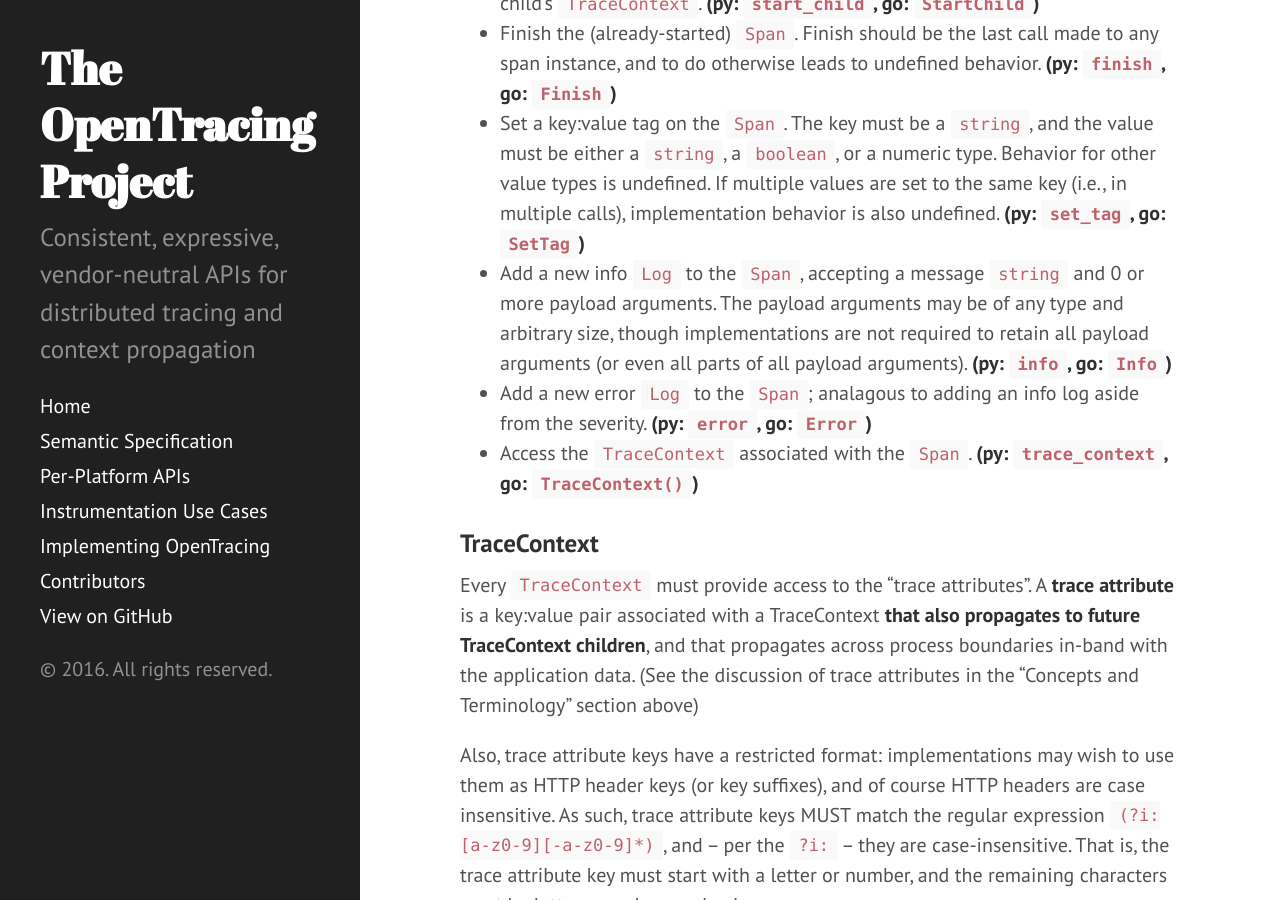
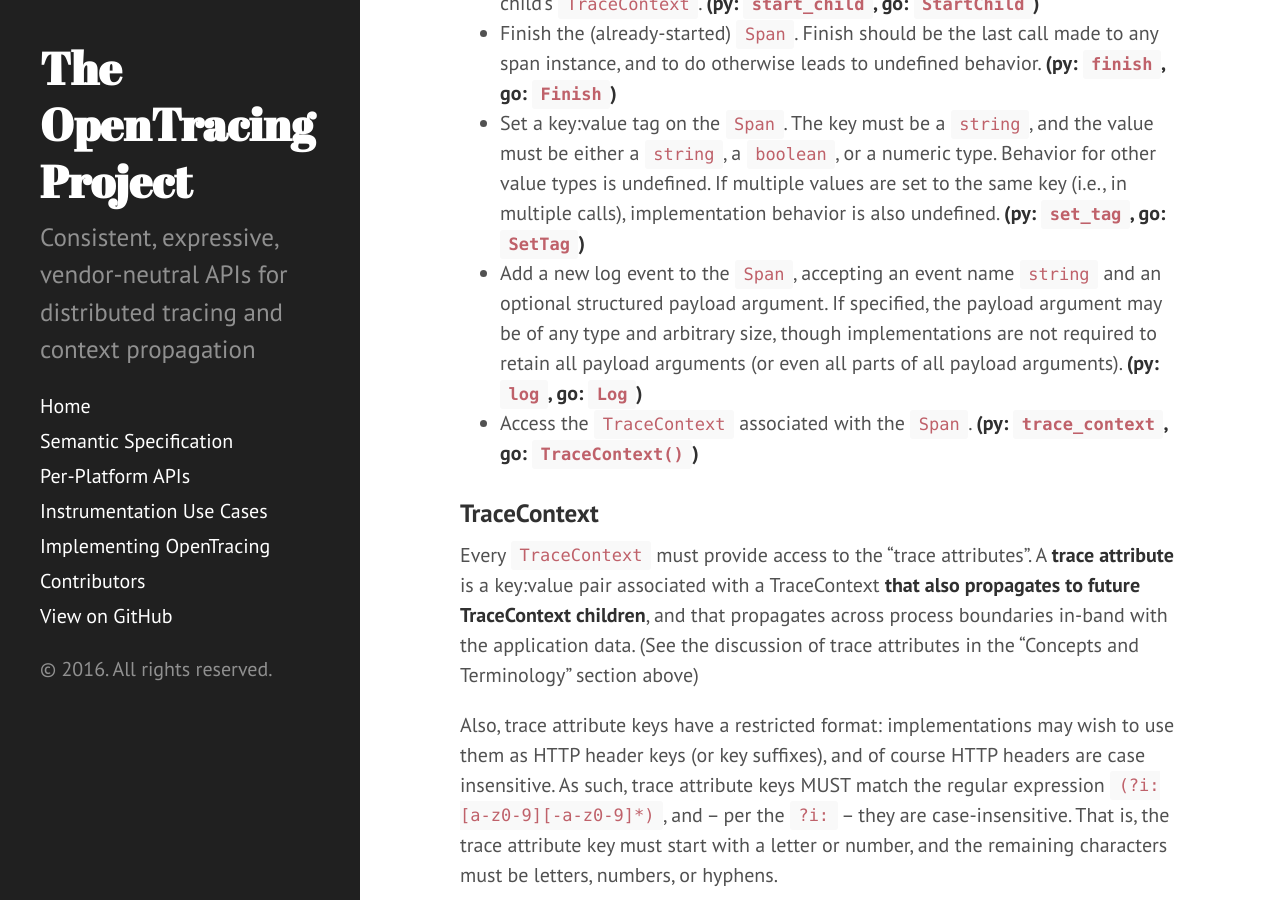
Before and after one commit to opentracing/opentracing.io, a Jekyll site: the page built from spec.md, in a window 1280 px wide and 900 px high, scrolled down 3166 px. Built offline with Jekyll 4.4.1, drawn with Linux system fonts in a browser that asks for light colours; Markdown is read by kramdown in place of the engine named in the settings; some of the changed text lies outside the part shown.

Commit message:
update copy about log messages

```diff
--- a/spec.md
+++ b/spec.md
@@ -45,7 +45,7 @@ A **Trace** represents the potentially distributed, potentially concurrent data/
 
 A **Span** represents a logical unit of work in the system that has a start time and a duration. Spans may be nested and ordered to model parent-child and casual relationships. Each span has an **operation name**, a presumably human-readable string which concisely names the work done by the span (e.g., an RPC method name, a function name, or the name of a subtask within a larger computation).
 
-Every Span has zero or more **Logs**, each of which being a timestamped message with an optional structured data payload of arbitrary size.
+Every Span has zero or more **Logs**, each of which being a timestamped event name with an optional structured data payload of arbitrary size.
 
 Every Span may also have zero or more key/value **Tags**, which do not have timestamps and simply annotate the spans.
 
@@ -80,8 +80,7 @@ The `Span` interface must have the following capabilities:
 - Create and start a new child `Span` with a given operation name. The child `Span`'s `TraceContext` must descend from the parent `Span`'s `TraceContext`, and any trace attributes must propagate through into the child's `TraceContext`. **(py: `start_child`, go: `StartChild`)**
 - Finish the (already-started) `Span`.  Finish should be the last call made to any span instance, and to do otherwise leads to undefined behavior. **(py: `finish`, go: `Finish`)**
 - Set a key:value tag on the `Span`. The key must be a `string`, and the value must be either a `string`, a `boolean`, or a numeric type. Behavior for other value types is undefined. If multiple values are set to the same key (i.e., in multiple calls), implementation behavior is also undefined. **(py: `set_tag`, go: `SetTag`)**
-- Add a new info `Log` to the `Span`, accepting a message `string` and 0 or more payload arguments. The payload arguments may be of any type and arbitrary size, though implementations are not required to retain all payload arguments (or even all parts of all payload arguments). **(py: `info`, go: `Info`)**
-- Add a new error `Log` to the `Span`; analagous to adding an info log aside from the severity. **(py: `error`, go: `Error`)**
+- Add a new log event to the `Span`, accepting an event name `string` and an optional structured payload argument. If specified, the payload argument may be of any type and arbitrary size, though implementations are not required to retain all payload arguments (or even all parts of all payload arguments). **(py: `log`, go: `Log`)**
 - Access the `TraceContext` associated with the `Span`. **(py: `trace_context`, go: `TraceContext()`)**
 
 
```
